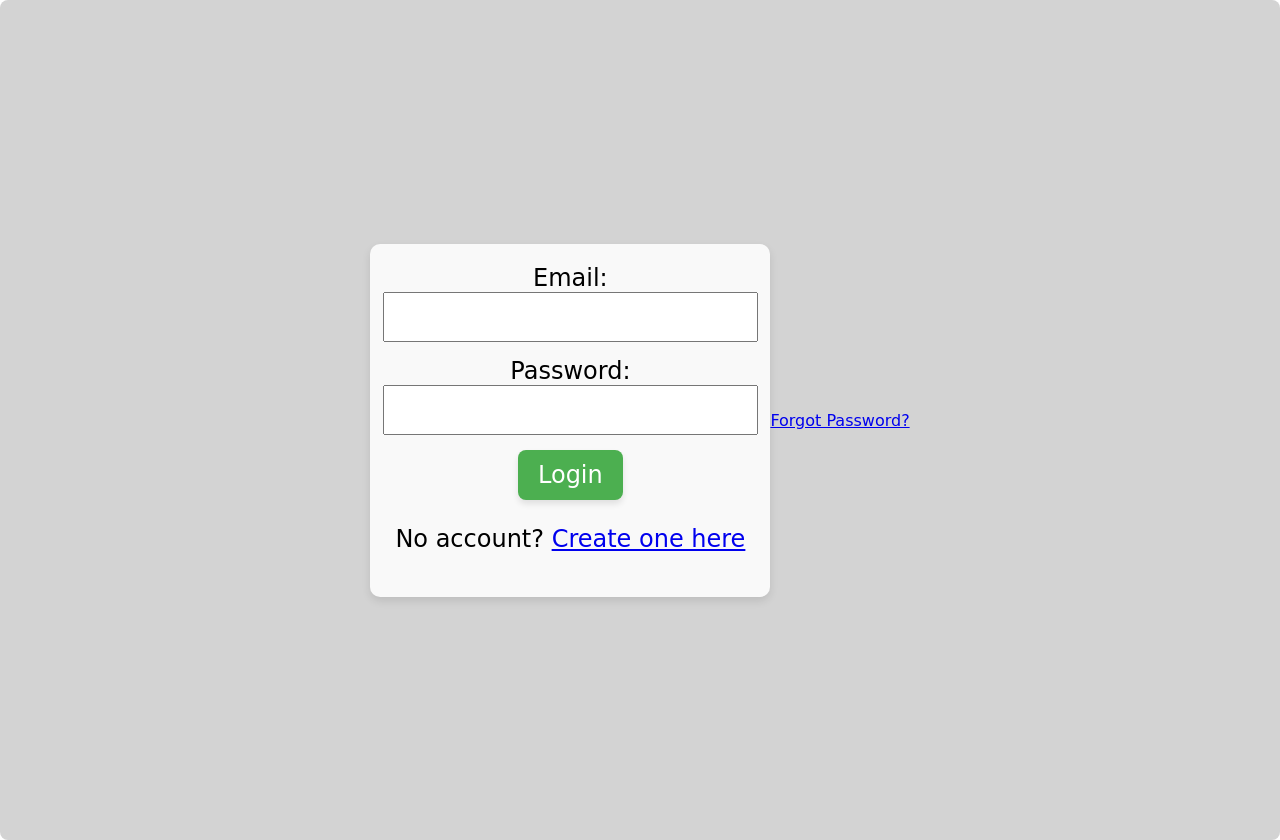
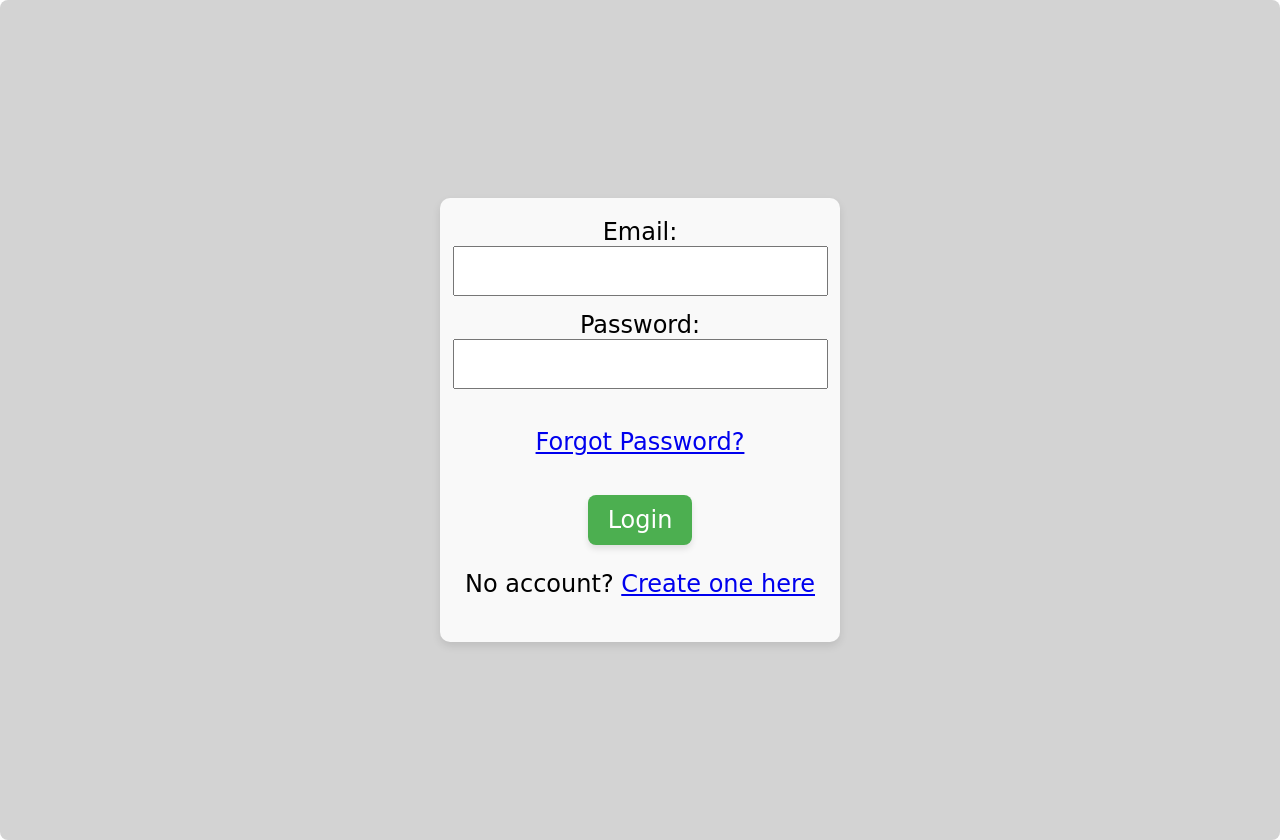
Before and after one commit to DarrenZagrean/darrens-react-app, a React (Create React App) app: page / in a window 1280 px wide. Built offline with nearby package versions, Linux system fonts and the light colour scheme.

Commit message:
Change stuff around + Post request for forgot password

```diff
--- a/src/App.js
+++ b/src/App.js
@@ -1,7 +1,7 @@
 import React, { useState } from 'react';
 import { BrowserRouter as Router, Route, Routes } from 'react-router-dom';
-import ForgotPasswordPage from './pages/LoginPage/ForgotPasswordPage';
-import ResetPasswordPage from './pages/LoginPage/ForgotPasswordPage/ResetPasswordPage';
+import ForgotPasswordPage from './pages/ForgotPasswordPage';
+import ResetPasswordPage from './pages/ResetPasswordPage';
 import LoginPage from './pages/LoginPage';
 import UserPage from './pages/Users';
 import ToDoPage from './pages/ToDoPage';
--- a/src/pages/LoginPage/ForgotPasswordPage/index.js
+++ b/src/pages/ForgotPasswordPage/index.js
@@ -9,7 +9,10 @@ const ForgotPasswordPage = () => {
   const handleSubmit = async (e) => {
     e.preventDefault();
     try {
-      const response = await fetch(`/api/forgot-password?email=${encodeURIComponent(email)}`);
+      const response = await fetch(`http://localhost:8000/api/users/forgot-password`, {
+        method: 'post',
+        credentials: 'include',
+        body: JSON.stringify({ email }),});
       if (response.ok) {
         setMessage('Success! Check your inbox.');
       } else {
--- a/src/pages/LoginPage/index.js
+++ b/src/pages/LoginPage/index.js
@@ -51,6 +51,9 @@ const LoginPage = ({ setUsername }) => {
         <label>Password:
           <Input type="password" value={password} onChange={(e) => setPassword(e.target.value)} />
         </label>
+        <p>
+           <Link to="/forgot-password">Forgot Password?</Link>
+        </p>
         <Button type="submit">Login</Button>
 
         {errors.length > 0 && (
@@ -64,9 +67,7 @@ const LoginPage = ({ setUsername }) => {
           No account? <Link to="/signup">Create one here</Link>
         </p>
       </Form>
-      <p>
-           <Link to="/forgot-password">Forgot Password?</Link>
-      < /p>
+
     </div>
   );
 };
```
Also changed, not shown: src/pages/ResetPasswordPage/index.js (renamed from src/pages/LoginPage/ForgotPasswordPage/ResetPasswordPage/index.js).
